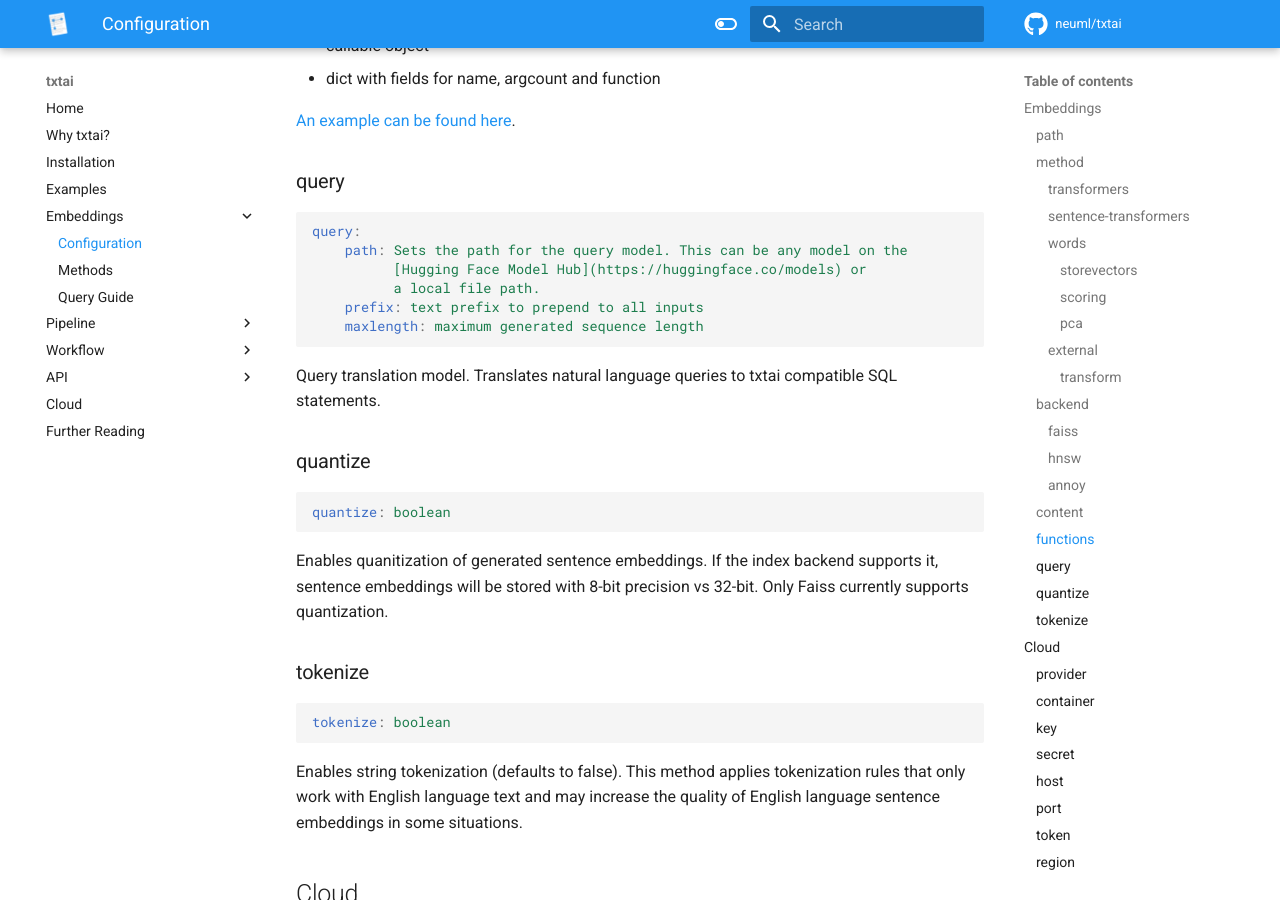
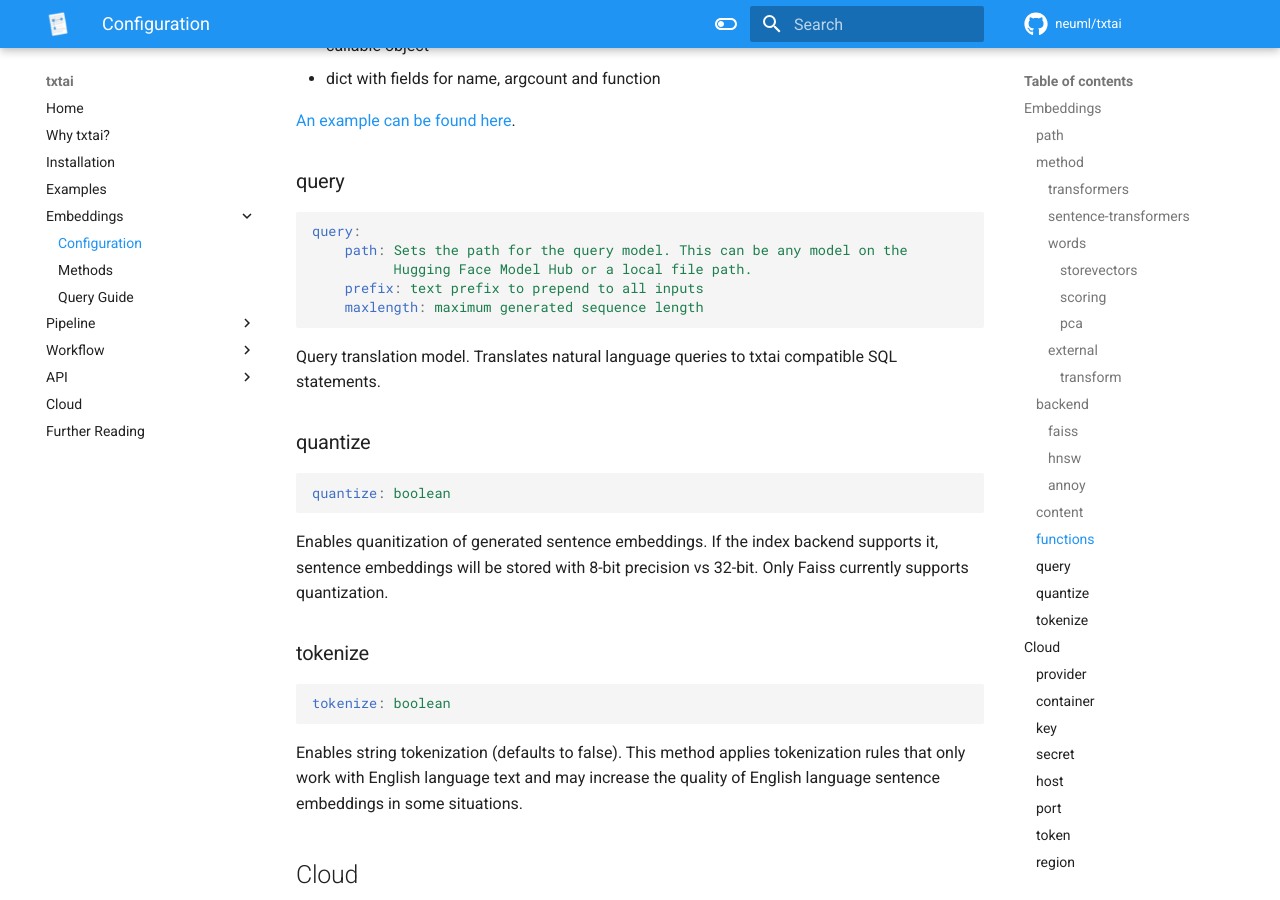
Before and after one commit to neuml/txtai, an MkDocs documentation site: the page built from docs/embeddings/configuration.md, in a window 1280 px wide and 900 px high, scrolled down 3279 px. Built offline with MkDocs 1.6.1 and Material for MkDocs 9.7.7, drawn with Linux system fonts in a browser that asks for light colours; comment, search, counter and statistics services are not loaded; some of the changed lines change nothing that is shown.

Commit message:
Update documentation

````diff
--- a/docs/embeddings/configuration.md
+++ b/docs/embeddings/configuration.md
@@ -136,8 +136,7 @@ List of functions with user-defined SQL functions, only used when [content](#con
 ```yaml
 query:
     path: Sets the path for the query model. This can be any model on the
-          [Hugging Face Model Hub](https://huggingface.co/models) or
-          a local file path.
+          Hugging Face Model Hub or a local file path.
     prefix: text prefix to prepend to all inputs
     maxlength: maximum generated sequence length
 ```
````
